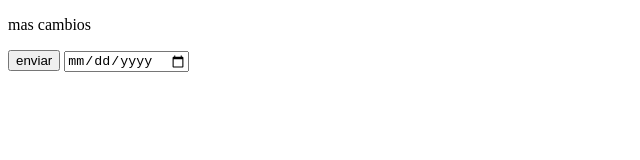
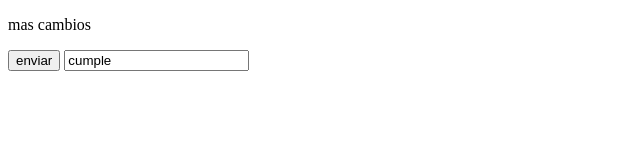
Before and after one commit to Launnis/git_helloworld, a plain HTML site: page index.html in a window 1280 px wide. Shown: the whole page, without its empty margins (0-640 px from the left). Drawn offline with Linux system fonts and the light colour scheme.

Commit message:
añadimos datetime

```diff
--- a/index.html
+++ b/index.html
@@ -9,7 +9,7 @@
     <p>mas cambios</p>
     <form action="#">
         <input type="button" value="enviar">
-        <input type="date" value="cumple">
+        <input type="datetime" value="cumple">
     </form>
 </body>
 </html>
```
